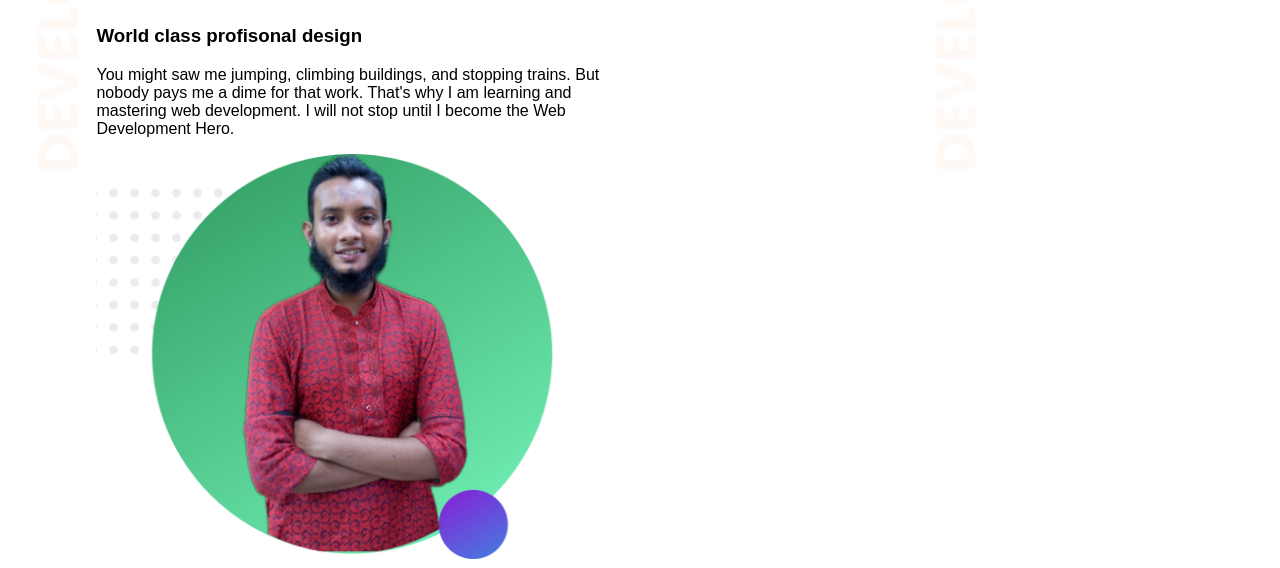
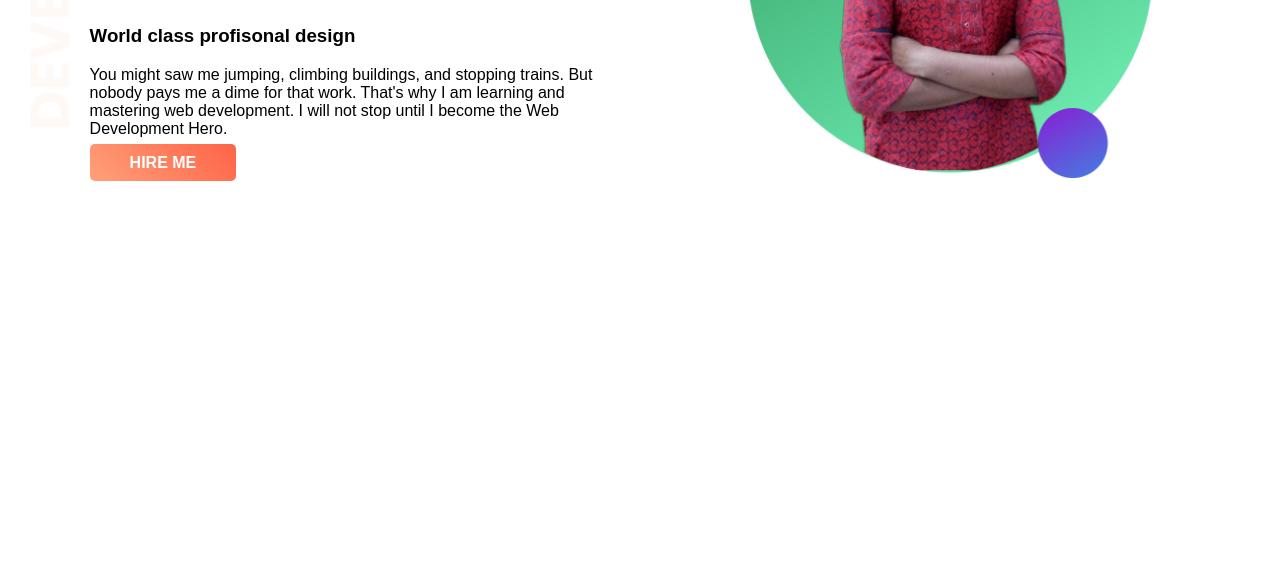
Before and after one commit to Md-MahaburRahmanNadim/Md-Mahabur-Rahman-Nadim, a plain HTML site: page index.html in a window 1280 px wide. Shown: the part 232-800 px from the top of the page. Drawn offline with Linux system fonts and the light colour scheme.

Commit message:
adding hire me button

```diff
--- a/index.html
+++ b/index.html
@@ -20,7 +20,8 @@
       <p>You might saw me jumping, climbing buildings, and stopping trains. But nobody pays me a dime for that work.
         That's why I am learning and mastering web development. I will not stop until I become the Web Development Hero.
       </p>
-
+      <a target="_blank" class="anchor-button" href="https://www.upwork.com/freelancers/~01b61f3de05ae2004d"> HIRE
+        ME</a>
     </div>
     <div class="half-width">
       <img src="images/Md. Mahabur Rahman Nadim's.png" alt="MyPic">
--- a/style.css
+++ b/style.css
@@ -1,5 +1,6 @@
 body{
   font-family: 'Poppins', sans-serif;
+  margin: 0;
 
 }
 h1{
@@ -15,7 +16,7 @@ h1{
   width: 40%;
   margin-left: 5%;
   padding-left: 2%;
-  /* float: left; */
+  float: left;
 
 }
 .half-width img{
@@ -24,8 +25,19 @@ h1{
 }
 section{
   height: 500px;
+  /* border: 1px solid red;  for see what's going on there */
 
 }
 .top-banner{
-  background-image: url("/images/top-banner.png");
+  background-image: url("images/top-banner.png");
+  background-repeat: no-repeat;
 }
+.anchor-button{
+  text-decoration: none;
+  padding: 10px 40px;
+  color: white;
+  background: linear-gradient(45deg, lightsalmon, tomato);
+  border-radius: 5px;
+  font-weight: 700;
+
+}
```
